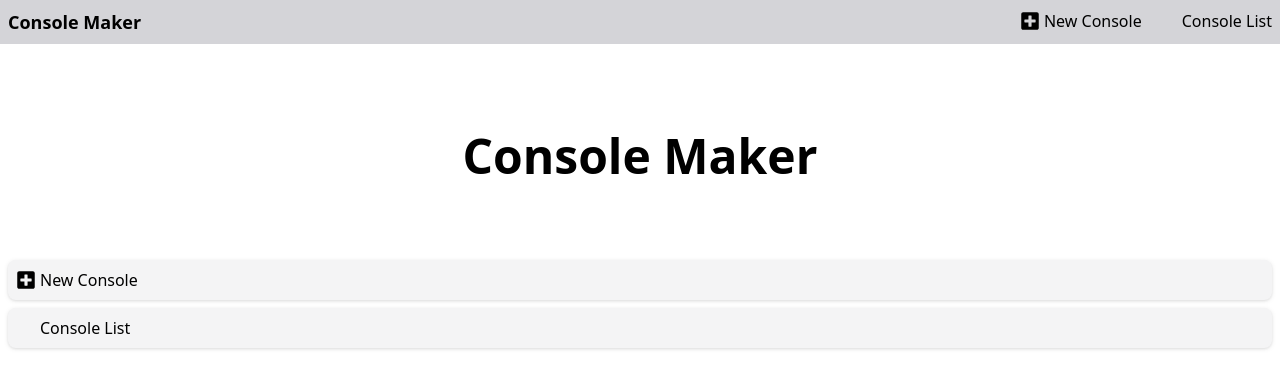
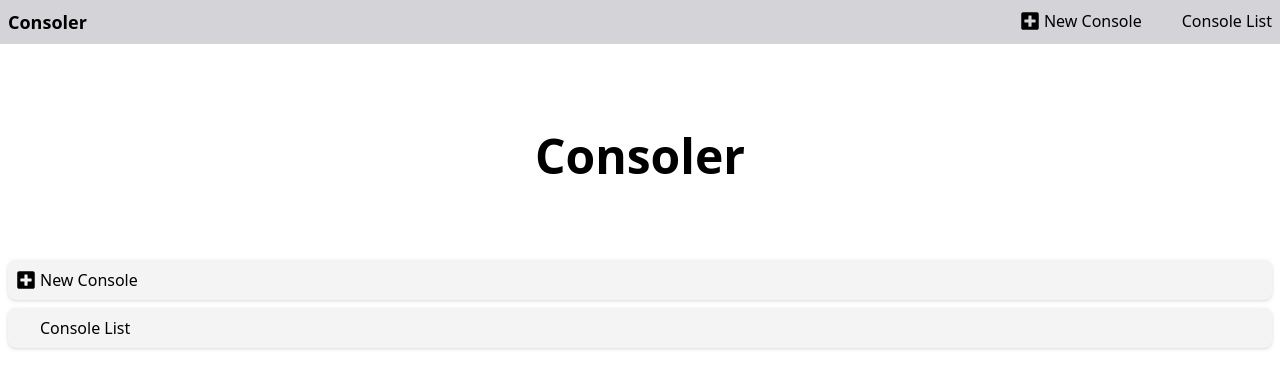
Before and after one commit to ppyom/consoler, a React (Create React App) app: page / in a window 1280 px wide. Shown: the top 388 px of the page. Built offline with nearby package versions, Linux system fonts and the light colour scheme; some icons are missing.

Commit message:
사이트 이름 수정

```diff
--- a/public/index.html
+++ b/public/index.html
@@ -11,7 +11,7 @@
     />
     <link rel="apple-touch-icon" href="%PUBLIC_URL%/logo192.png" />
     <link rel="manifest" href="%PUBLIC_URL%/manifest.json" />
-    <title>Console Maker</title>
+    <title>Consoler</title>
   </head>
   <body>
     <noscript>You need to enable JavaScript to run this app.</noscript>
--- a/src/routes.tsx
+++ b/src/routes.tsx
@@ -9,7 +9,7 @@ import IconText from "./components/IconText";
 
 type RouteType = { displayName?: string | ReactNode, showInMenu?: boolean };
 
-const SiteName = 'Console Maker';
+const SiteName = 'Consoler';
 
 const routes: (RouteObject & RouteType)[]  = [
 	{
```
Also changed, not shown: public/manifest.json.
